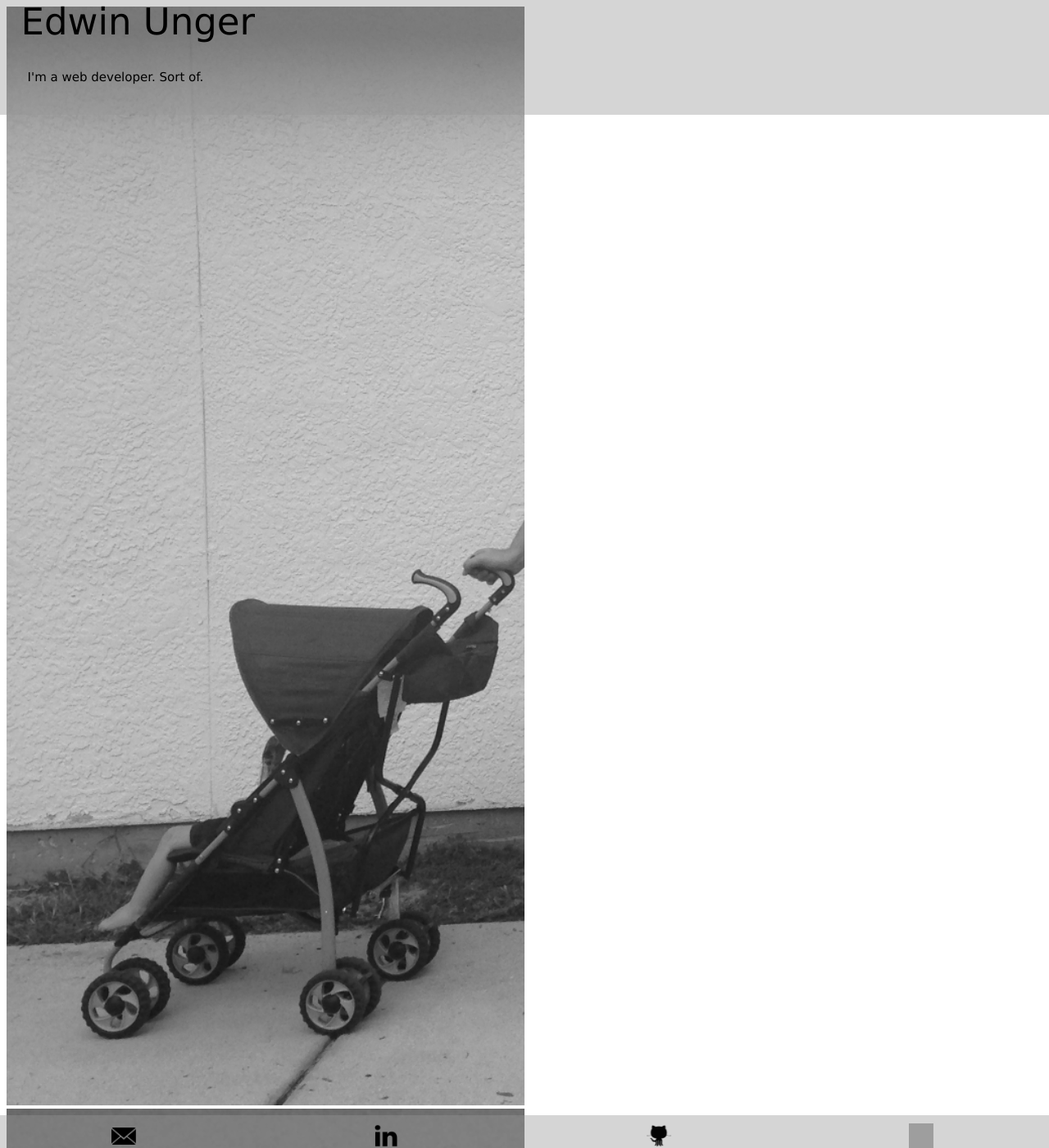
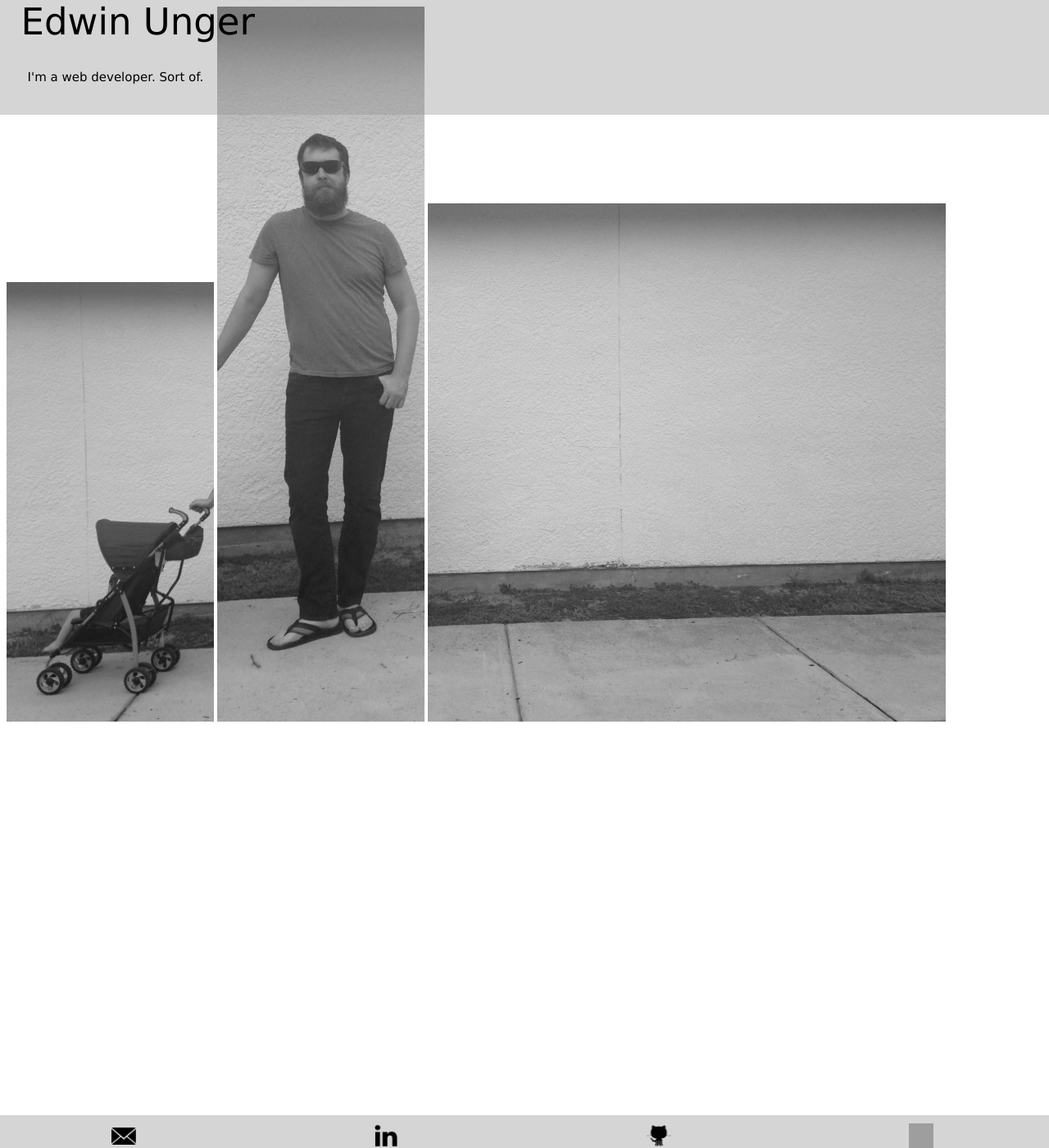
Before and after one commit to edwinunger/edwinunger.github.io, a Jekyll site: the page index.html, which Jekyll copies as it is, in a window 1280 px wide and 1400 px high. Shown: the whole window at 82% size. Built offline with Jekyll 4.4.1, drawn with Linux system fonts in a browser that asks for light colours; grey boxes are pictures that could not be loaded.

Commit message:
image adjust

```diff
--- a/stylesheets/default.css
+++ b/stylesheets/default.css
@@ -53,12 +53,12 @@ a {
 }*/
 
 .projects { height: auto;
-            width: 50%;
+            width: 20%;
 
 }
 
 .about {height: auto;
-        width: 50%;
+        width: 20%;
 }
 
 .blog { height: auto;
```
